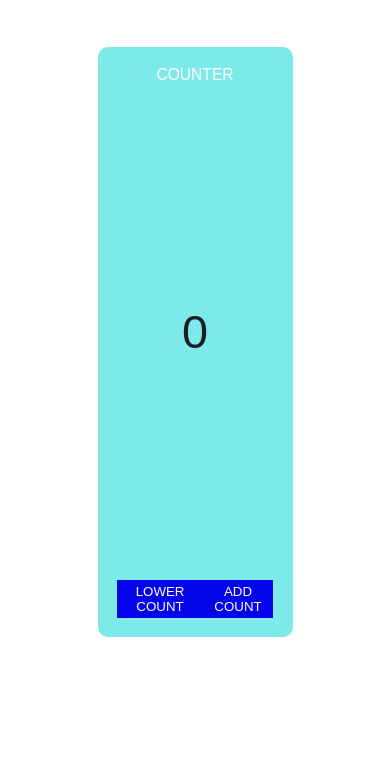
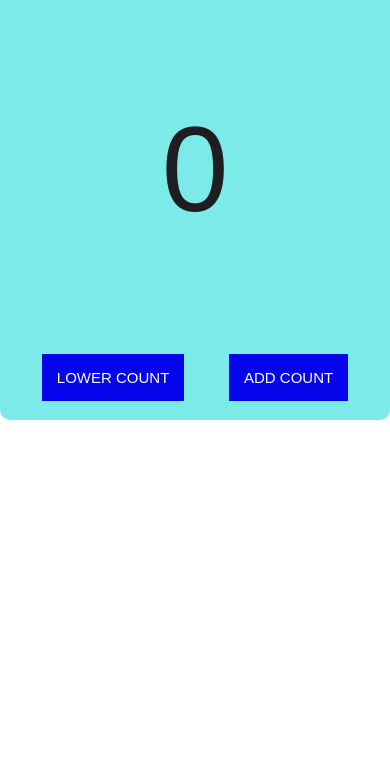
Before and after one commit to omari25/Counter, a plain HTML site: page index.html in a window 390 px wide. Shown: the part 80-844 px from the top of the page. Drawn offline with Linux system fonts and the light colour scheme.

Commit message:
Add media querry

```diff
--- a/style.css
+++ b/style.css
@@ -6,9 +6,9 @@
 }
 
 .container {
-    background-color: rgb(125, 234, 234);
+    background-color: #7deaea;
     margin: 15vh 25vw;
-    height: 70vh;
+    height: 500px;
     width: 50%;
     padding: 5vw;
     border-radius: 10px;
@@ -20,13 +20,13 @@
 .count p{
     text-align: center;
     color: white;
-    font-size: 4vw;
+    font-size: 40px;
 }
 
 .numb p{
     text-align: center;
     color: white;
-    font-size: 12vw;
+    font-size: 120px;
 }
 
 .btns {
@@ -36,7 +36,8 @@
 }
 
 .btns button {
-    padding: 1vw;
+    padding: 15px;
+    font-size: 15px;
     border: none;
     background-color: #0404ea;
     color: white;
@@ -47,3 +48,11 @@
     color: white;
     box-shadow: 5px 5px 10px #ffffff;
 }
+
+@media (max-width: 700px) {
+    .container {
+        margin: 0;
+        width: 100%;
+    }
+
+  }
```
